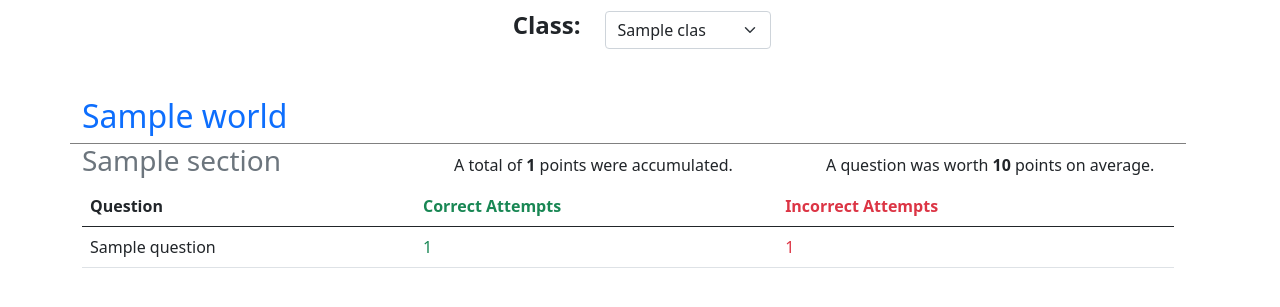
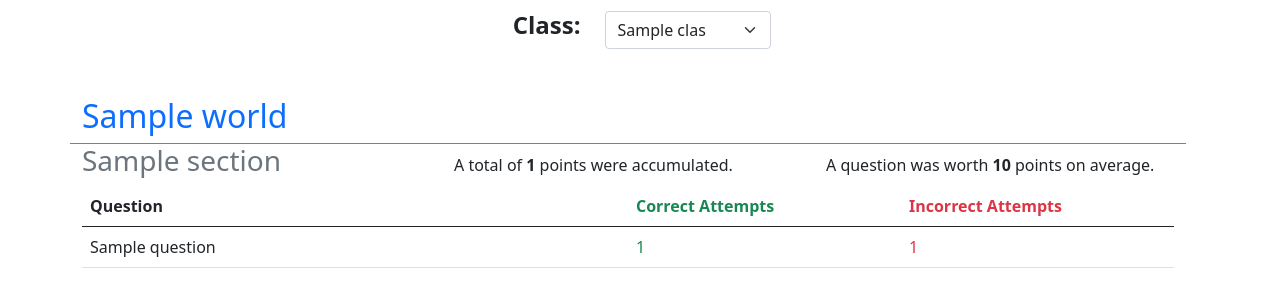
Before and after one commit to weixingp/slay-the-software-backend, a Django app: template main/templates/main/campaign_statistics.html in a window 1280 px wide. Shown: the part 137-444 px from the top of the page. Run offline with Django 3.2, Linux system fonts and the light colour scheme; tables that the repository leaves empty hold one stand-in row (values such as "Sample post"); the template is opened without the code that fills it: values that come from a table or form of the project are taken from there, most other values are stand-ins (such as "Sample title", 1, 10 or a date in 2020).

Commit message:
minor formatting changes

```diff
--- a/main/admin.py
+++ b/main/admin.py
@@ -50,6 +50,7 @@ class AssignmentAdmin(admin.ModelAdmin):
 
 class AnswerAdmin(admin.TabularInline):
     model = Answer
+    max_num = 4
 
 
 class QuestionAdmin(admin.ModelAdmin):
@@ -109,7 +110,7 @@ class CustomAdminSite(admin.AdminSite):
                 "app_label": "main",
                 "models": [
                     {
-                        "name": "Import users",
+                        "name": "Import Users",
                         "object_name": None,
                         "admin_url": "/admin/import-users/",
                         "view_only": True,
--- a/main/models.py
+++ b/main/models.py
@@ -106,6 +106,10 @@ class CustomWorld(World):
     # Object name for display in admin panel
     def __str__(self):
         return "%s|%s" % (self.world_name, self.created_by)
+
+    class Meta:
+        verbose_name = 'Custom World'
+        verbose_name_plural = 'Custom Worlds'
 
 
 class Class(models.Model):
--- a/main/templates/main/assignment_statistics.html
+++ b/main/templates/main/assignment_statistics.html
@@ -122,9 +122,9 @@
                         <tbody>
                             {% for question in section.questions %}
                             <tr>
-                                <td>{{ question.question }}</td>
-                                <td><span class="text-success">{{ question.num_correct }}</span></td>
-                                <td><span class="text-danger">{{ question.num_incorrect }}</span></td>
+                                <td class="col-6">{{ question.question }}</td>
+                                <td class="col-3"><span class="text-success">{{ question.num_correct }}</span></td>
+                                <td class="col-3"><span class="text-danger">{{ question.num_incorrect }}</span></td>
                             </tr>
                             {% endfor %}
                         </tbody>
--- a/main/templates/main/campaign_statistics.html
+++ b/main/templates/main/campaign_statistics.html
@@ -87,9 +87,9 @@
                         <tbody>
                             {% for question in section.questions %}
                             <tr>
-                                <td>{{ question.question }}</td>
-                                <td><span class="text-success">{{ question.num_correct }}</span></td>
-                                <td><span class="text-danger">{{ question.num_incorrect }}</span></td>
+                                <td class="col-6">{{ question.question }}</td>
+                                <td class="col-3"><span class="text-success">{{ question.num_correct }}</span></td>
+                                <td class="col-3"><span class="text-danger">{{ question.num_incorrect }}</span></td>
                             </tr>
                             {% endfor %}
                         </tbody>
```
